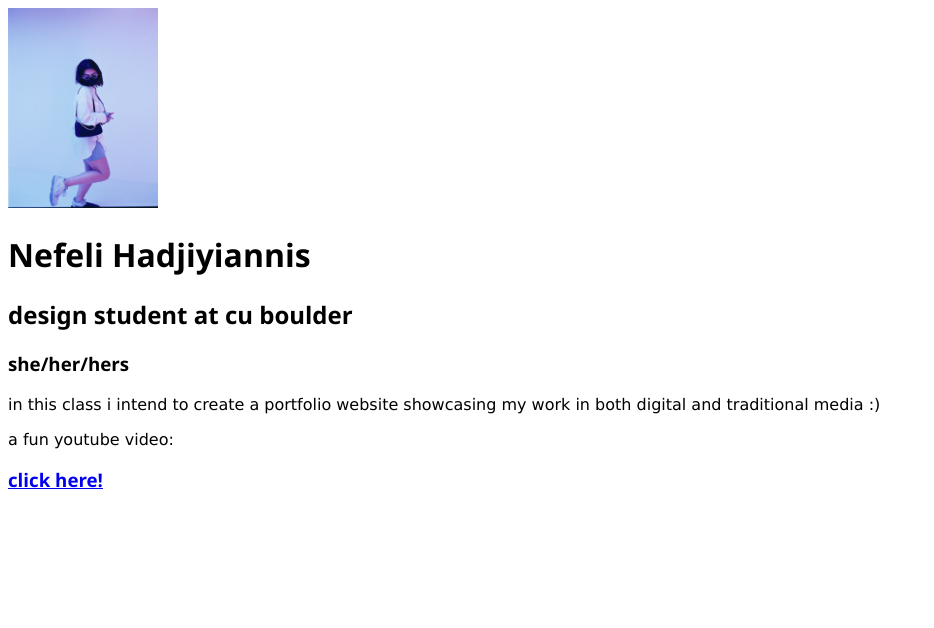
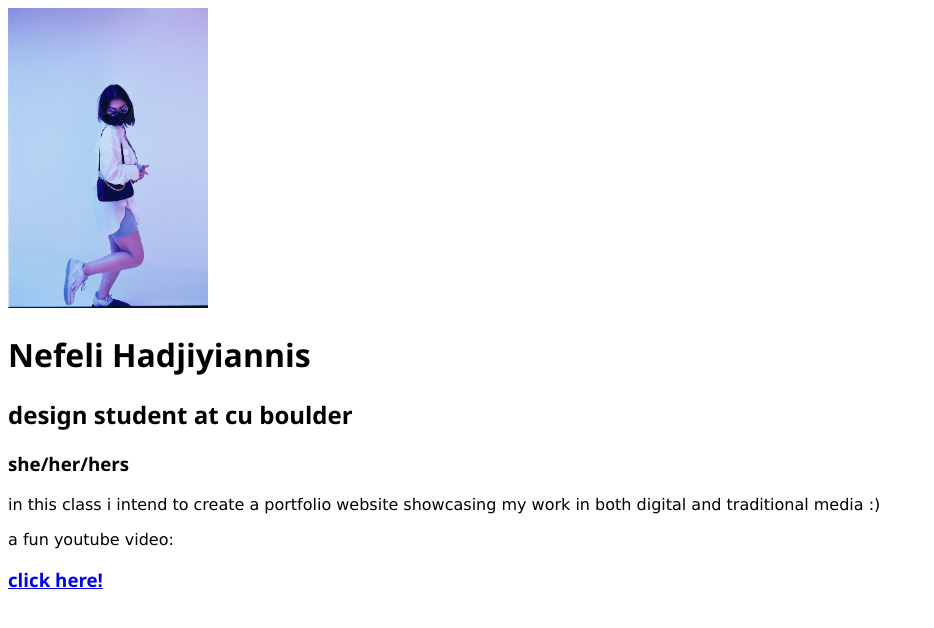
Before and after one commit to neha3417/neha3417.github.io, a plain HTML site: page index.html in a window 1280 px wide. Shown: the whole page, without its empty margins (0-934 px from the left). Drawn offline with Linux system fonts and the light colour scheme.

Commit message:
image size up

```diff
--- a/index.html
+++ b/index.html
@@ -11,7 +11,7 @@
 <script src=""></script>
 <body>
 
-<img src="/img/blue.jpg" width="150px" height="200px">
+<img src="/img/blue.jpg" width="200px" height="300px">
 
 
  <h1>Nefeli Hadjiyiannis</h1>
```
